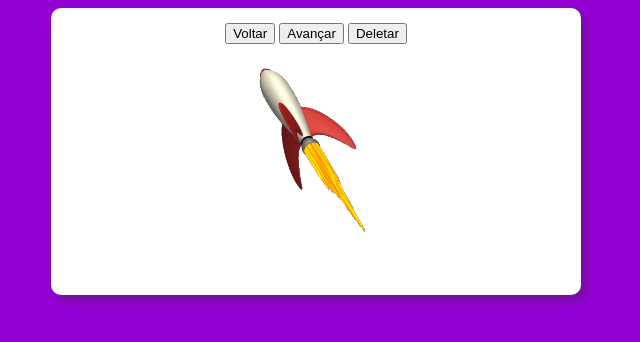
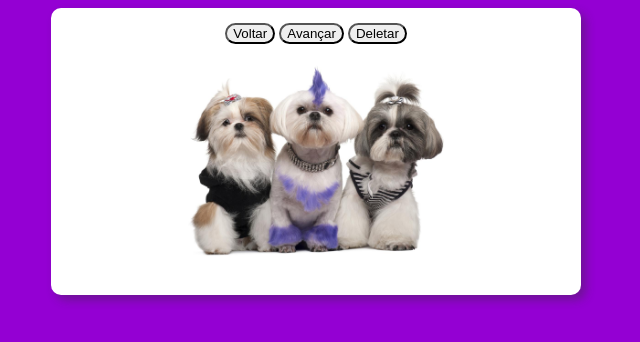
Before and after one commit to Ronaldss/ebook, a plain HTML site: page index.html in a window 1280 px wide. Both pictures are taken after a click on the button "Voltar". Shown: the whole page, without its empty margins (324-964 px from the left). Drawn offline with Linux system fonts and the light colour scheme.

Commit message:
alteração do babaca

```diff
--- a/index.html
+++ b/index.html
@@ -11,9 +11,9 @@
     <script src="script.js"></script>
     <section>
         <div>
-            <input type="button" value="Voltar" onclick="voltar()">
-            <input type="button" value="Avançar" onclick="avancar()">
-            <input type="button" value="Deletar" onclick="delet()">
+            <input type="button" value="Voltar" class="bt" onclick="voltar()">
+            <input type="button" value="Avançar" class="bt" onclick="avancar()">
+            <input type="button" value="Deletar" class="bt" onclick="delet()">
             <p id="casa"></p>
         </div>
     </section>
--- a/script.js
+++ b/script.js
@@ -6,9 +6,10 @@ function gerarInicial(){
             obj.setAttribute('id','idImg')
             obj.style.height = '200px'
             obj.style.borderRadius = '5%'
+            console.log('Nada')
             aqui.appendChild(obj)
         }
-
+        y = 0
         x = 0
         var pag = []
         pag[0] = "0.gif"
@@ -25,22 +26,30 @@ function gerarInicial(){
             obj.setAttribute(`src`,`${pag[x]}`)
             obj.setAttribute('id','idImg')
             obj.style.height = '200px'
+            console.log(`Página: ${pag[x]}.`)
             aqui.appendChild(obj)
             delet()
         }
+
         function avancar(){
-            exibirImg()
-            x++
+
+            x = x + 1
             if (x>=8){
                 x = 0
             }
+            if(y == 0){
+                y += 1
+                x = 0;
+            }
+            exibirImg()
+
         }
         function voltar(){
-            if (x<=-1){
-                x = 2
+            if (x<=0){
+                x = 7
             }
+            x = x - 1
             exibirImg()
-            x--
         }
         function delet(){
             var node = document.getElementById("idImg")
--- a/style.css
+++ b/style.css
@@ -13,3 +13,6 @@ body{
     div{
         text-align: center;
     }
+    .bt{
+        border-radius: 70px;
+    }
```
Also changed, not shown: 3.jpeg (added), 4.jpg (added), 5.jpg (added), 6.jpg (added), 7.png (added).
